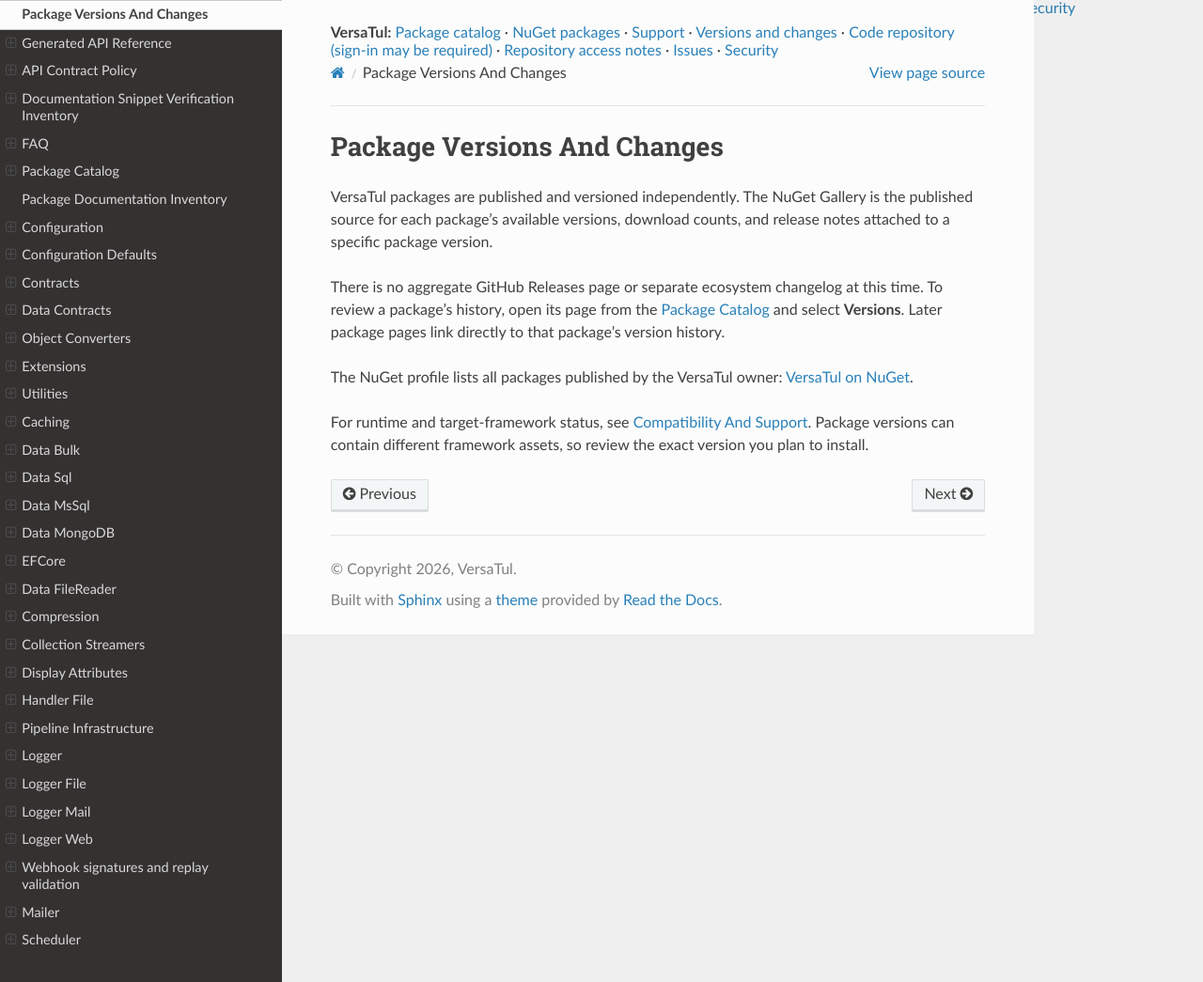
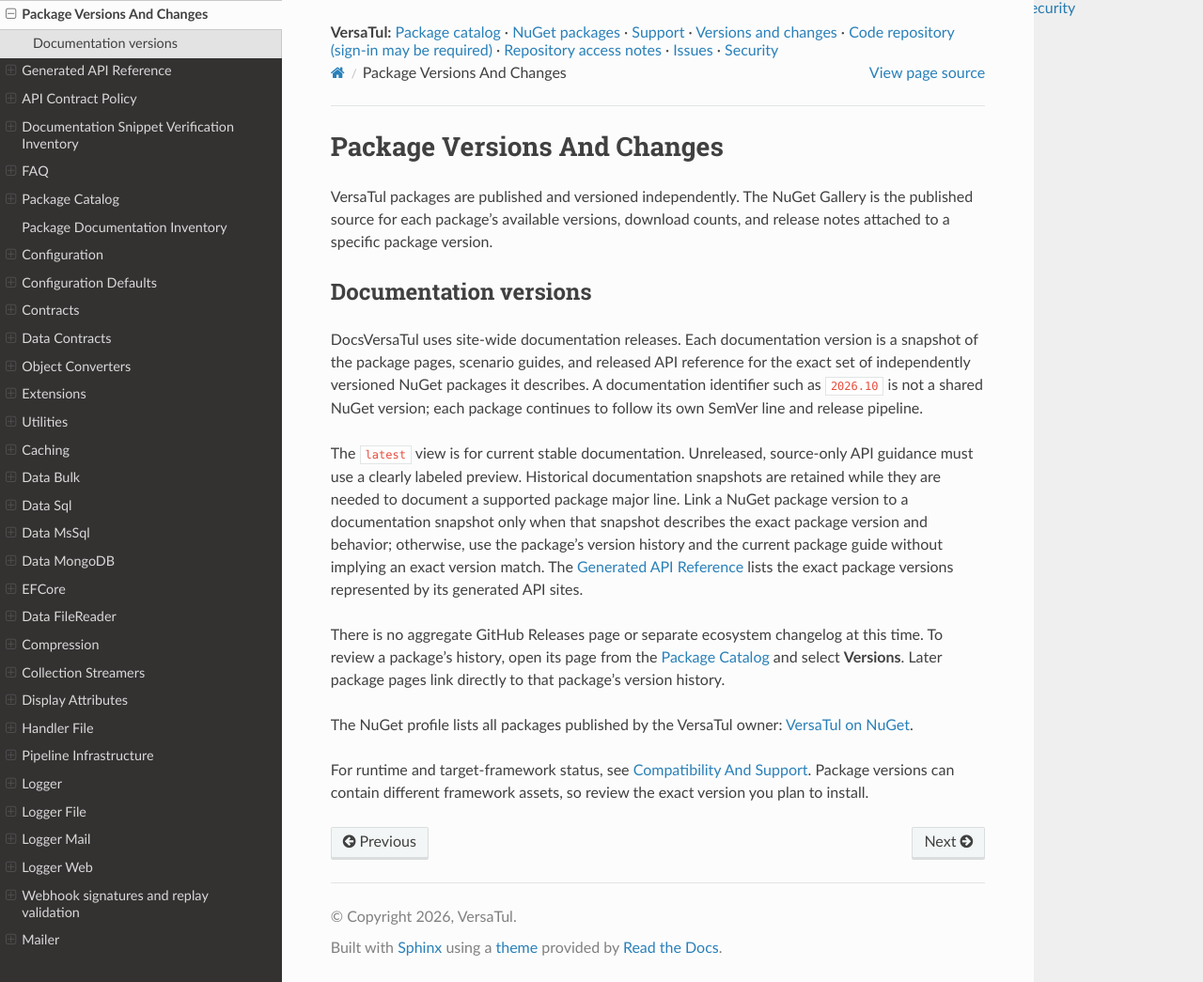
Before and after one commit to BjornWilliams/DocsVersaTul, a Sphinx documentation site: the page built from docs/source/release-notes.rst, in a window 1280 px wide and 1045 px high. Shown: the whole window at 94% size. Built offline with Sphinx 7.4.7 and the Read the Docs theme 3.1.0, drawn with Linux system fonts in a browser that asks for light colours.

Commit message:
Document site-wide documentation versioning policy
AB#3131

AB#3130

```diff
--- a/docs/source/release-notes.rst
+++ b/docs/source/release-notes.rst
@@ -4,6 +4,24 @@
 VersaTul packages are published and versioned independently. The NuGet Gallery
 is the published source for each package's available versions, download counts,
 and release notes attached to a specific package version.
+
+Documentation versions
+----------------------
+
+DocsVersaTul uses site-wide documentation releases. Each documentation version
+is a snapshot of the package pages, scenario guides, and released API reference
+for the exact set of independently versioned NuGet packages it describes. A
+documentation identifier such as ``2026.10`` is not a shared NuGet version;
+each package continues to follow its own SemVer line and release pipeline.
+
+The ``latest`` view is for current stable documentation. Unreleased, source-only
+API guidance must use a clearly labeled preview. Historical documentation
+snapshots are retained while they are needed to document a supported package
+major line. Link a NuGet package version to a documentation snapshot only when
+that snapshot describes the exact package version and behavior; otherwise, use
+the package's version history and the current package guide without implying an
+exact version match. The :doc:`api-reference` lists the exact package versions
+represented by its generated API sites.
 
 There is no aggregate GitHub Releases page or separate ecosystem changelog at
 this time. To review a package's history, open its page from the :doc:`package-catalog`
```
